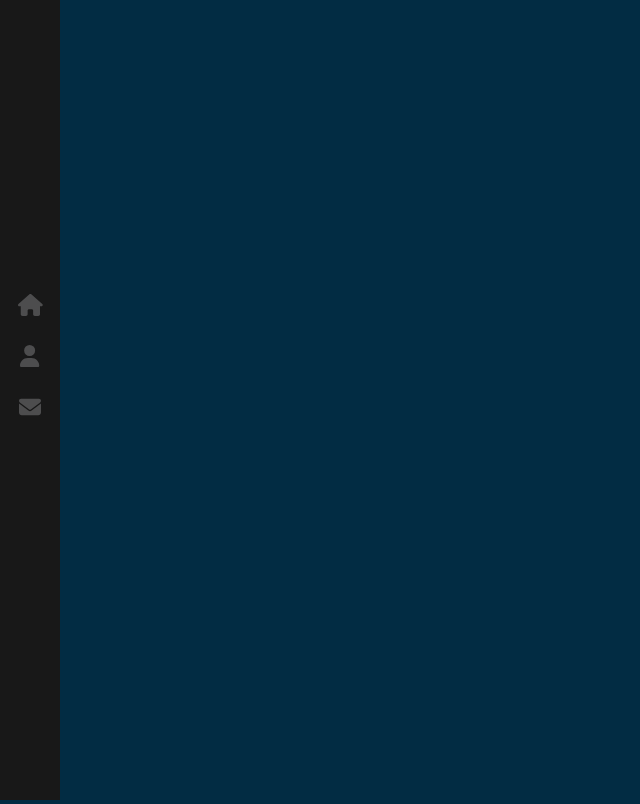
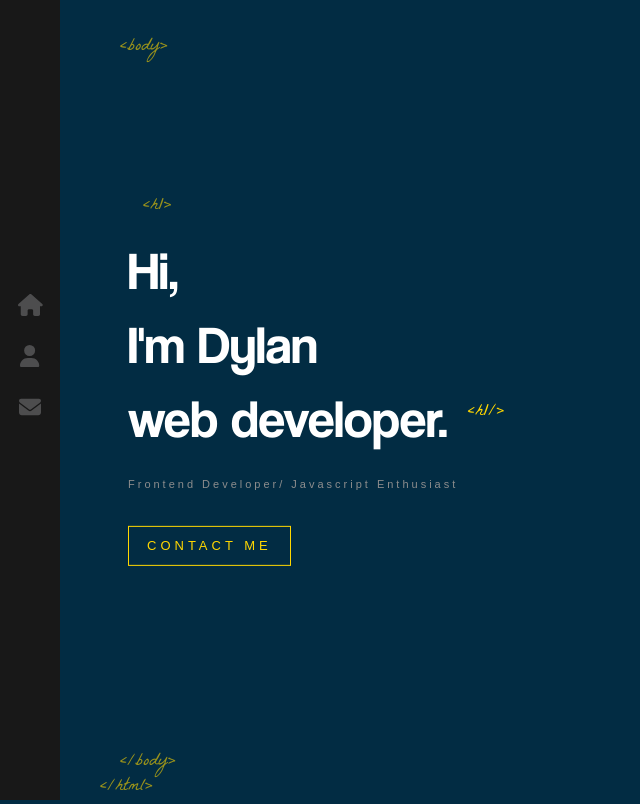
Before and after one commit to dlalloyd/super-duper-react-portfolio, a React (Create React App) app: page / in a window 1280 px wide. Shown: the whole page, without its empty margins (0-640 px from the left). Built offline with nearby package versions, Linux system fonts and the light colour scheme.

Commit message:
made the homepage

```diff
--- a/src/App.js
+++ b/src/App.js
@@ -1,13 +1,16 @@
-import logo from './logo.svg'
+// import logo from './logo.svg'
 import './App.scss'
 import { Routes, Route } from 'react-router-dom'
 import Layout from './components/Layout'
+import Home from './components/Home'
 
 function App() {
   return (
     <>
       <Routes>
-        <Route path="/" element={<Layout />}></Route>
+        <Route path="/" element={<Layout />}>
+          <Route index element={<Home />}></Route>
+        </Route>
       </Routes>
     </>
   )
--- /dev/null
+++ b/src/components/AnimatedLetters/index.js
@@ -0,0 +1,14 @@
+import './index.scss'
+
+const AnimatedLetters = ({ letterClass, strArray, idx }) => {
+  return (
+    <span>
+      {strArray.map((char, i) => (
+        <span key={char + 1} className={`$letterClass}_${i + idx}`}>
+          {char}
+        </span>
+      ))}
+    </span>
+  )
+}
+export default AnimatedLetters
--- /dev/null
+++ b/src/components/AnimatedLetters/index.scss
@@ -0,0 +1,22 @@
+.text-animate {
+  display: inline-block;
+  opacity: 0;
+  animation: bounceIn 1s 1s;
+  animation-fill-mode: forwards;
+  min-width: 10px;
+}
+.text-animate-hover {
+  min-width: 10px;
+  display: inline-block;
+  animation-fill-mode: both;
+
+  &:hover {
+    animation: rubberBand 1s;
+    color: #ffd700;
+  }
+}
+@for $i from 1 through 35 {
+  .text-animate._#{$i} {
+    animation-delay: #{$i/10}s;
+  }
+}
--- /dev/null
+++ b/src/components/Home/index.js
@@ -0,0 +1,63 @@
+import { useEffect, useState } from 'react'
+import { Link } from 'react-router-dom'
+import AnimatedLetters from '../AnimatedLetters'
+import './index.scss'
+const Home = () => {
+  const [letterClass, setLetterClass] = useState('text-animate')
+  const nameArray = ['D', 'y', 'l', 'a', 'n']
+  const jobArray = [
+    'w',
+    'e',
+    'b',
+    ' ',
+    'd',
+    'e',
+    'v',
+    'e',
+    'l',
+    'o',
+    'p',
+    'e',
+    'r',
+    '.',
+  ]
+
+  useEffect(() => {
+    // return setTimeout(() => {
+    //   setLetterClass('text-animate-hover')
+    // }, 4000)
+  }, [])
+
+  return (
+    <div className="container home-page">
+      <div className="text-zone">
+        <h1>
+          <span className={letterClass}>H</span>
+          <span className={`${letterClass}_12`}>i,</span>
+          <br />
+          <span className={`${letterClass}_13`}>I</span>
+          <span className={`${letterClass}_14`}>'m </span>
+
+          <AnimatedLetters
+            letterClass={letterClass}
+            strArray={nameArray}
+            idx={15}
+          />
+
+          <br />
+          <AnimatedLetters
+            letterClass={letterClass}
+            strArray={jobArray}
+            idx={22}
+          />
+        </h1>
+        <h2>Frontend Developer/ Javascript Enthusiast</h2>
+        <Link to="/contact" className="flat-button">
+          CONTACT ME
+        </Link>
+      </div>
+    </div>
+  )
+}
+
+export default Home
--- /dev/null
+++ b/src/components/Home/index.scss
@@ -0,0 +1,69 @@
+.home-page {
+  .text-zone {
+    position: absolute;
+    left: 10%;
+    top: 50%;
+    transform: translateY(-50%);
+    width: 40%;
+    max-height: 90%;
+  }
+
+  h1 {
+    color: #fff;
+    font-size: 53px;
+    margin: 0;
+    font-family: 'Coolvetica';
+    font-weight: 400;
+
+    &::before {
+      content: '<h1>';
+      font-family: 'La Belle Aurore';
+      color: #ffd700;
+      font-size: 18px;
+      position: absolute;
+      margin-top: -40px;
+      left: 15px;
+      opacity: 0.6;
+    }
+
+    &::after {
+      content: '<h1/>';
+      font-family: 'La Belle Aurore';
+      color: #ffd700;
+      font-size: 18px;
+      position: absolute;
+      margin-top: 18px;
+      margin-left: 20px;
+      animation: fadeIn 1s 1.7s backwards;
+    }
+  }
+}
+h2 {
+  color: #8d8d8d;
+  margin-top: 20px;
+  font-weight: 400;
+  font-size: 11px;
+  font-family: sans-serif;
+  letter-spacing: 3px;
+  animation: fadeIn 1s 1.8s backwards;
+}
+
+.flat-button {
+  color: #ffd700;
+  font-size: 13px;
+  font-weight: 400;
+  letter-spacing: 4px;
+  font-family: sans-serif;
+  text-decoration: none;
+  padding: 10px 18px;
+  border: 1px solid #ffd700;
+  margin-top: 25px;
+  float: left;
+  animation: fadeIn 1s 1.8s backwards;
+  white-space: nowrap;
+
+  &:hover {
+    background: #ffd700;
+    color: #322;
+  }
+}
--- a/src/components/Layout/index.js
+++ b/src/components/Layout/index.js
@@ -1,11 +1,22 @@
+import { Outlet } from 'react-router-dom'
 import './index.scss'
-import Sidebar from './Sidebar'
+import Sidebar from '../Sidebar'
 
 const Layout = () => {
   return (
-    <>
+    <div className="App">
       <Sidebar />
-    </>
+      <div className="page">
+        <span className="tags top-tags">&lt;body&gt;</span>
+        <Outlet />
+
+        <span className="tags bottom-tags">
+          &lt;/body&gt;
+          <br></br>
+          <span className=" bottom-tag-html">&lt;/html&gt;</span>
+        </span>
+      </div>
+    </div>
   )
 }
 
--- a/src/components/Layout/index.scss
+++ b/src/components/Layout/index.scss
@@ -0,0 +1,38 @@
+.page {
+  width: 100%;
+  height: 100%;
+  position: absolute;
+}
+
+.top-tags {
+  bottom: auto;
+  top: 35px;
+}
+
+.tags {
+  color: #ffd700;
+  opacity: 0.6;
+  position: absolute;
+  bottom: 0;
+  left: 120px;
+  font-size: 18px;
+  font-family: 'La Belle Aurore';
+}
+.bottom-tag-html {
+  margin-left: -20px;
+}
+
+.container {
+  width: 100%;
+  will-change: contents;
+  height: 90%;
+  min-height: 556px;
+  position: absolute;
+  opacity: 0;
+  top: 5%;
+  margin: auto;
+  z-index: 1;
+  transform-style: preserve-3d;
+  animation: fadeIn 1s forwards;
+  animation-delay: 1s;
+}
```
Also changed, not shown: src/components/Sidebar/index.js (renamed from src/components/Layout/Sidebar/index.js), src/components/Sidebar/index.scss (renamed from src/components/Layout/Sidebar/index.scss).
